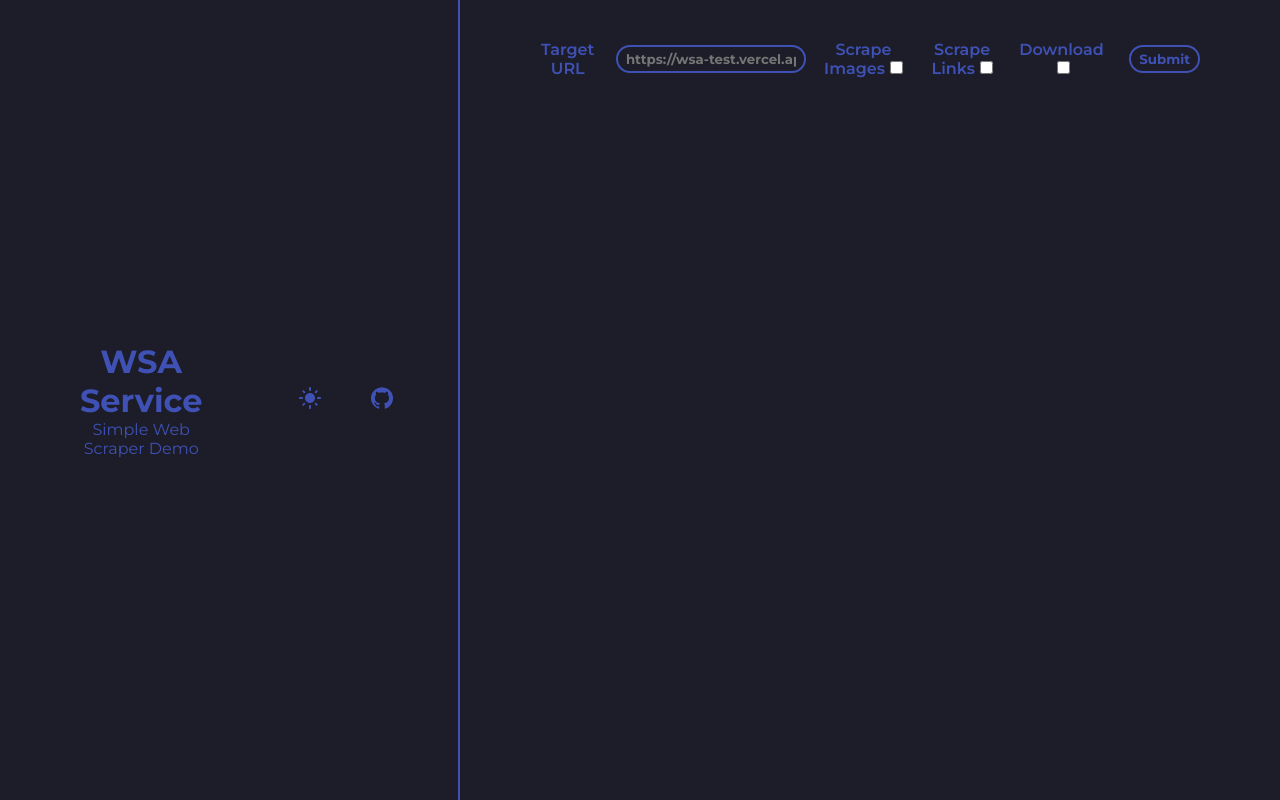
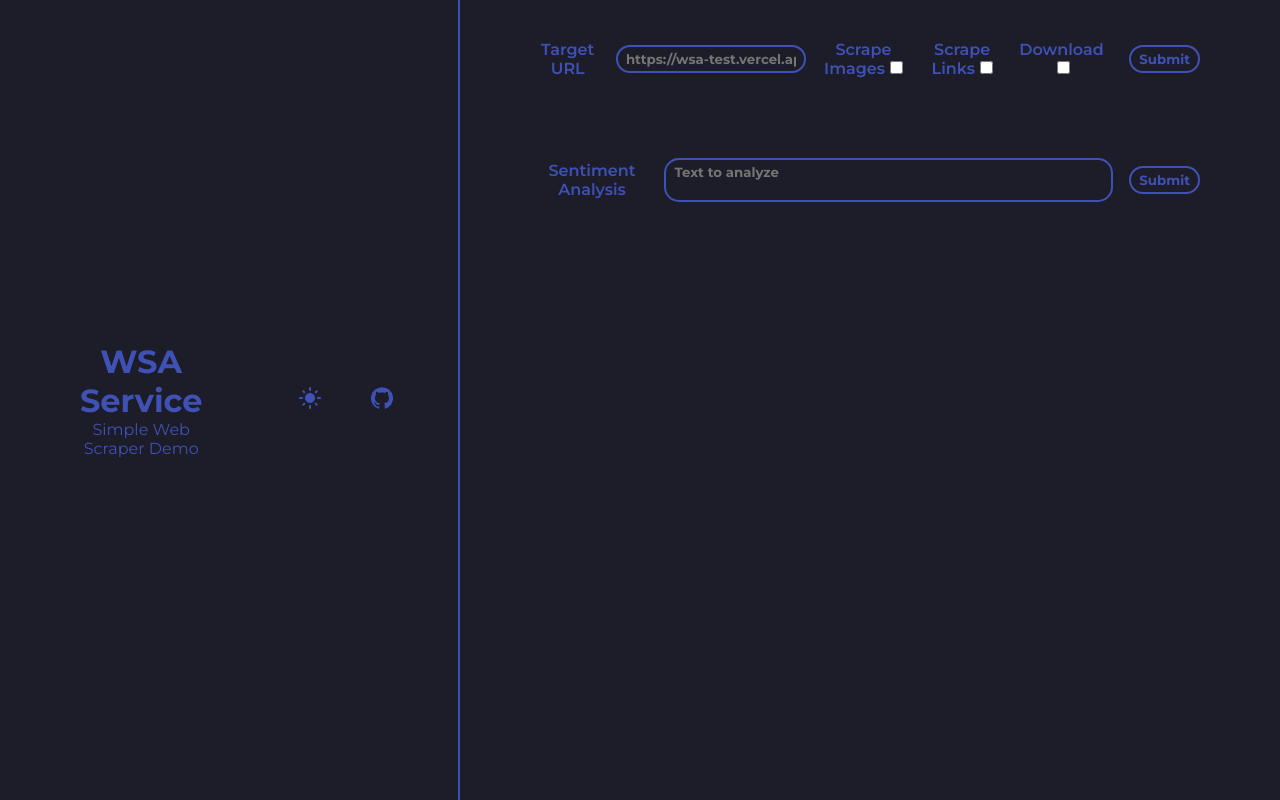
Before and after one commit to Cuaies/wsa-service, a React (Create React App) app in the folder packages/client/: page / in a window 1280 px wide. Built offline with nearby package versions, Linux system fonts and the light colour scheme.

Commit message:
feat: add sentimental analysis ui

```diff
--- a/packages/client/src/pages/Landing/Landing.tsx
+++ b/packages/client/src/pages/Landing/Landing.tsx
@@ -4,8 +4,21 @@ import { Formik, Field, Form, ErrorMessage } from "formik";
 import { isURL } from "../../validators/isURL";
 import { FormValues } from "../../ts/interface/FormValues.interface";
 import axios from "axios";
+import { useState } from "react";
 
 export default function Landing() {
+  const [sentimentalAnalysis, setSentimentalAnalysis] = useState(Infinity);
+
+  const getAnalysisColor = (result: number = sentimentalAnalysis) => {
+    if (result > 0) {
+      return "green";
+    } else if (result < 0) {
+      return "red";
+    } else {
+      return "grey";
+    }
+  };
+
   return (
     <div id="landing">
       <NavBar />
@@ -79,6 +92,56 @@ export default function Landing() {
             </Form>
           )}
         </Formik>
+
+        <Formik
+          initialValues={{
+            text: "",
+          }}
+          validate={(values) => {
+            const errors = {};
+
+            if (!values.text) {
+              // @ts-ignore
+              errors.text = "Text required";
+            }
+
+            return errors;
+          }}
+          onSubmit={async (values) => {
+            const res = await axios.get(`/v1/sentiment-analysis`, {
+              params: values,
+            });
+
+            setSentimentalAnalysis(res.data.result);
+          }}
+        >
+          {() => (
+            <Form>
+              <div className="form-container textarea">
+                <label htmlFor="text">Sentiment Analysis</label>
+                <Field
+                  as="textarea"
+                  className="text"
+                  id="text"
+                  name="text"
+                  placeholder="Text to analyze"
+                />
+                <ErrorMessage name="text" component="div" className="error" />
+                <button type="submit">Submit</button>
+                {isFinite(sentimentalAnalysis) && (
+                  <div>
+                    <h3>Sentimental Analysis Result:</h3>
+                    <span
+                      style={{ color: getAnalysisColor(sentimentalAnalysis) }}
+                    >
+                      {sentimentalAnalysis}
+                    </span>
+                  </div>
+                )}
+              </div>
+            </Form>
+          )}
+        </Formik>
       </div>
     </div>
   );
--- a/packages/client/src/pages/Landing/landing.scss
+++ b/packages/client/src/pages/Landing/landing.scss
@@ -9,6 +9,7 @@
     @include themify($themes) {
       display: flex;
       margin: 0;
+      flex-flow: column;
 
       .form-container {
         padding: 5vh 10vh;
@@ -17,6 +18,11 @@
         align-items: center;
         flex-direction: row;
         gap: 1rem;
+
+        textarea {
+          resize: none;
+          width: 100%;
+        }
 
         .text {
           display: flex;
@@ -47,6 +53,16 @@
           }
         }
       }
+
+      .textarea {
+        form {
+          display: flex;
+          flex-direction: column;
+          justify-content: center;
+          align-items: center;
+          gap: 1rem;
+        }
+      }
     }
   }
 }
```
Also changed, not shown: 1 other file (tests, documents, lock files or other folders).
